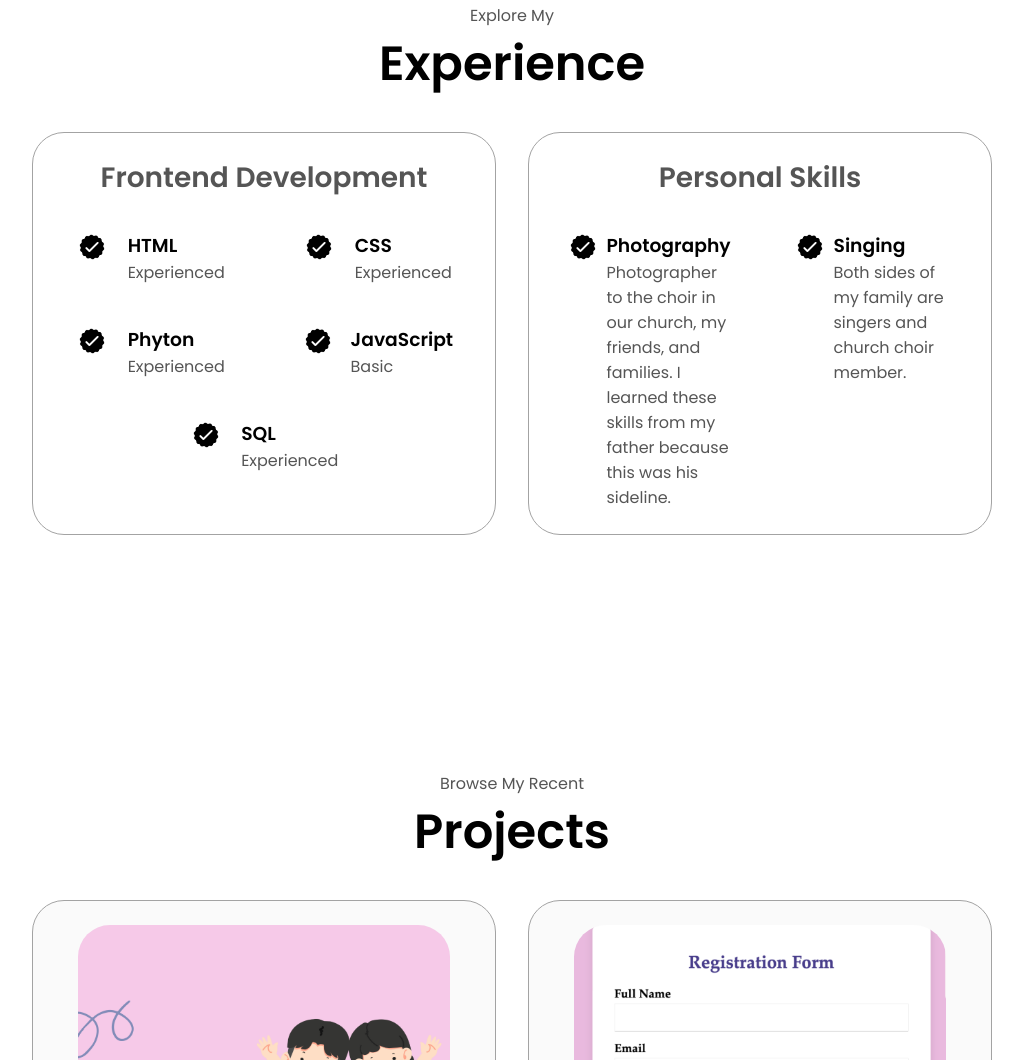
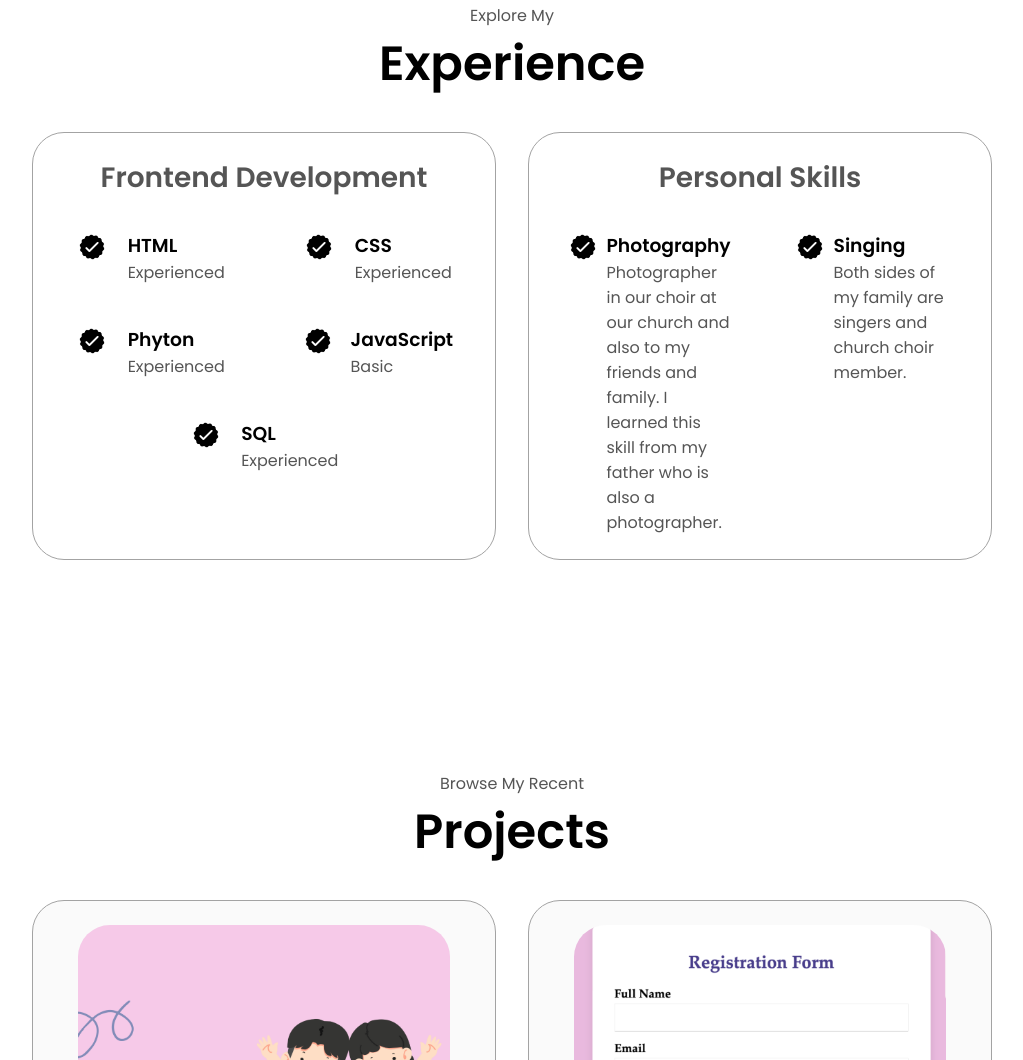
Before and after one commit to santiagojeanna/WebSystemFinalProject, a plain HTML site: page index.html in a window 1280 px wide. Shown: the part 1693-2753 px from the top of the page, without its empty margins (128-1151 px from the left). Drawn offline with Linux system fonts and the light colour scheme.

Commit message:
index.html

```diff
--- a/index.html
+++ b/index.html
@@ -185,7 +185,7 @@
                 />
                 <div>
                   <h3>Photography</h3>
-                  <p>Photographer to the choir in our church, my friends, and families. I learned these skills from my father because this was his sideline.</p>
+                  <p>Photographer in our choir at our church and also to my friends and family. I learned this skill from my father who is also a photographer.</p>
                 </div>
               </article>
               <article>
```
